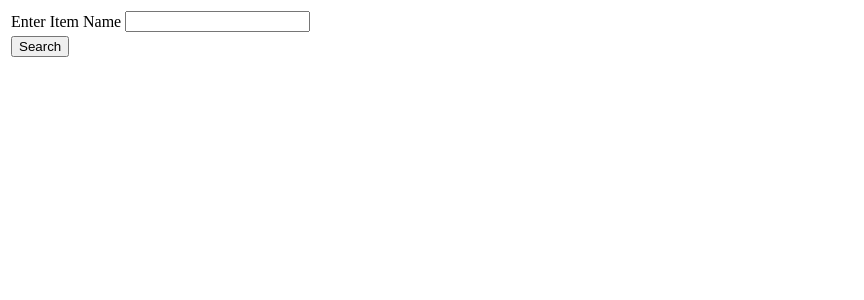
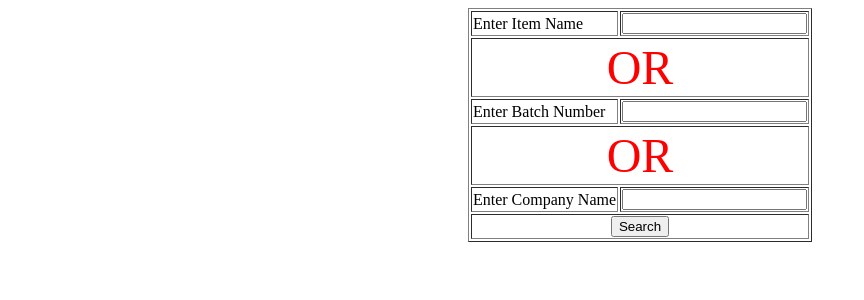
Before and after one commit to HariHaraSarma/Medical, a Django app: page / in a window 1280 px wide. Shown: the top 300 px of the page, without its empty margins (0-864 px from the left). Run offline with Django 3.2, Linux system fonts and the light colour scheme.

Commit message:
Changed the Search criteria based on Item Name, Batch Number and Comoany name

```diff
--- a/APP/Templates/search.html
+++ b/APP/Templates/search.html
@@ -1,9 +1,13 @@
 <html>
 	<body>
-		<form action='/search_by_item_name/' method="GET">
-			<table>
+		<form action='/search_for_item/' method="GET">
+			<table border="1" align="center">
 				<tr><td>Enter Item Name</td><td><input type="text" name='it_name'></td></tr>
-				<tr><td colspan="2"><input type="submit" value="Search"></td></tr>
+				<tr><td colspan="2" align="center"><font color="red" size="10"> OR</font></td></tr>
+				<tr><td>Enter Batch Number</td><td><input type="text" name='bt_no'></td></tr>
+				<tr><td colspan="2" align="center"><font color="red" size="20"> OR</font></td></tr>
+				<tr><td>Enter Company Name</td><td><input type="text" name='comp_name'></td></tr>
+				<tr><td colspan="2" align="center"><input type="submit" value="Search"></td></tr>
 			</table>
 		</form>
 	</body>
--- a/APP/Templates/show.html
+++ b/APP/Templates/show.html
@@ -20,6 +20,7 @@
 					<th>Dealer</th>
 					<th>Description</th>
 				</tr>
+				{% for data in objs %}
 
 				<tr>
 					<td><input type = 'text' name= 'company' value="{{data.company_name}}"/> </td>
@@ -32,7 +33,7 @@
 					<td><input type = 'text' name="margin" value="{{data.margin_price}}" /> </td>
 
 					<td>
-						<input type="text" name="dealer_name" value="{{dealer_name}}">
+						<input type="text" name="dealer_name" value="{{data.dealer.get_dealer_details.name}}">
 						<!--<select name='dealer_name'>
 							{% for name in dealer_names %}
 								<option>{{name}}</option>
@@ -41,6 +42,7 @@
 					</td>
 					<td><input type = 'text' name="desc" value="{{data.description}}" /> </td>
 				</tr>
+				{% endfor %}
 			</table>
 			<!--<input type = 'submit' value = 'Add Item' />-->
 		<!--</form>-->
--- a/APP/views.py
+++ b/APP/views.py
@@ -3,7 +3,7 @@ from django.shortcuts import render_to_response, render
 from APP.models import MedicineDetails, DealerDetails
 from django.db.models import Q
 # Create your views here.
-from django.http import HttpResponse
+from django.http import HttpResponse, HttpResponseRedirect
 from datetime import datetime
 from django.template import RequestContext
 
@@ -65,21 +65,38 @@ def add_new_item(request):
 def search_page(request):
     return render(request, 'search.html')
 
-def search_by_item_name(request):
+def search_for_item(request):
     import pdb
     pdb.set_trace()
-    try:
-        obj = MedicineDetails.objects.get(item_name=str(request.GET.get('it_name')))
-        return render_to_response('show.html', {'data': obj, 'dealer_name': obj.dealer.get_dealer_details.name})
-    except:
-      return HttpResponse('Record Not available')
+    data = request.GET
+    if str(data.get('it_name')) and str(data.get('bt_no')) and not str(data.get('comp_name')):
+        try:
+            objs = MedicineDetails.objects.filter(Q(item_name=str(data.get('it_name'))) & Q(batch_no=int(str(data.get('bt_no')))))
+        except:
+            return HttpResponseRedirect('/')
+    elif str(data.get('it_name')) and not str(data.get('bt_no')) and not str(data.get('comp_name')):
+        try:
+            objs = MedicineDetails.objects.filter(item_name=str(data.get('it_name')))
+        except:
+            return HttpResponseRedirect('/')
+    elif str(data.get('bt_no')) and not str(data.get('it_name')) and not str(data.get('comp_name')):
+        try:
+            objs = MedicineDetails.objects.filter(batch_no=int(str(data.get('bt_no'))))
+        except:
+            return HttpResponseRedirect('/')
+    elif str(data.get('comp_name')) and not str(data.get('bt_no')) and not str(data.get('it_name')):
+        try:
+            objs = MedicineDetails.objects.filter(company_name=str(data.get('comp_name')))
+        except:
+            return HttpResponseRedirect('/')
+    else:
+        return HttpResponseRedirect('/')
 
+    if len(objs) > 0:
+      return render_to_response('show.html',
+                                {'objs': objs},
+                                context_instance=RequestContext(request))
+    else:
+      return HttpResponseRedirect('/')
 
-def search_by_batch_number(request):
-    import pdb
-    pdb.set_trace()
-    try:
-        obj = MedicineDetails.objects.get(batch_no=int(request.GET.get(str('bt_no'))))
-        return render_to_response('show.html', {'data': obj, 'dealer_name': obj.dealer.get_dealer_details.name}, context_instance=RequestContext(request))
-    except:
-      return HttpResponse('Record Not available')
+# 'dealer_name': obj.dealer.get_dealer_details.name},
--- a/Medical/urls.py
+++ b/Medical/urls.py
@@ -24,6 +24,5 @@ urlpatterns = [
     url(r'^load_add_item_page/', views.load_add_item_page),
     url(r'^$', views.search_page),
     url(r'^add_an_item/', views.add_new_item),
-    url(r'search_by_item_name', views.search_by_item_name),
-    url(r'^search_by_batch_number/', views.search_by_batch_number)
+    url(r'search_for_item', views.search_for_item),
 ]
```
